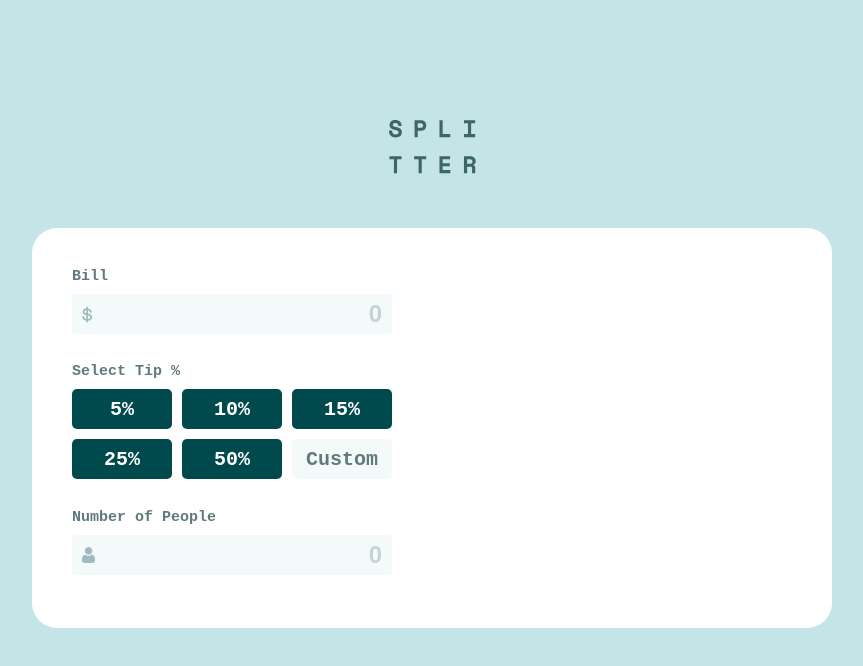
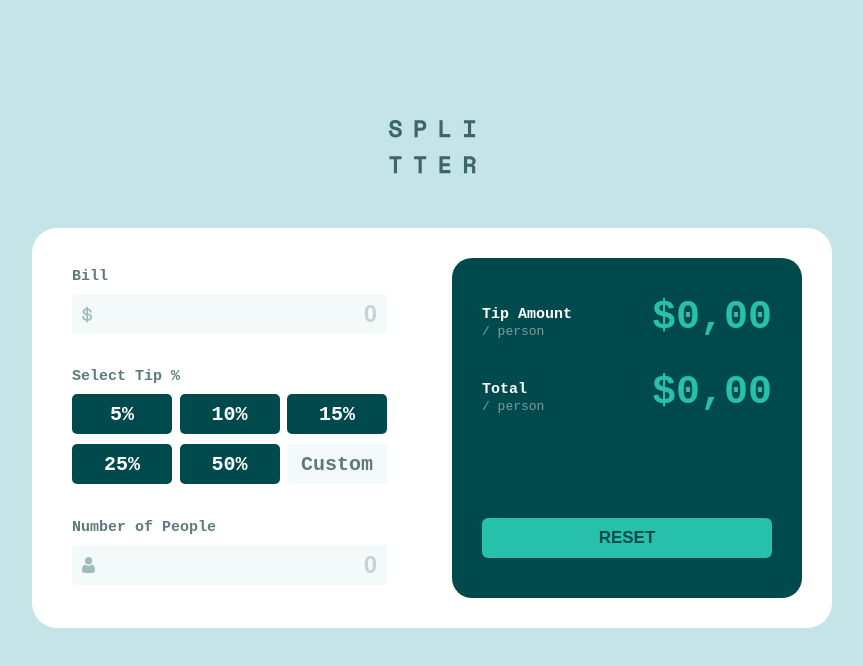
Before and after one commit to Deydii/tip-calculator-app-main, a React (Create React App) app: page / in a window 1280 px wide. Shown: the top 666 px of the page, without its empty margins (208-1071 px from the left). Built offline with nearby package versions, Linux system fonts and the light colour scheme.

Commit message:
create amount component and add style

```diff
--- /dev/null
+++ b/src/components/Splitter/Amount/index.js
@@ -0,0 +1,29 @@
+import "./style.scss";
+
+const Amount = () => {
+  return (
+    <div className="amount">
+      <div className="amount__line">
+        <div>
+          <p className="amount__title">Tip Amount</p>
+          <p className="amount__subtitle">/ person</p>
+        </div>
+        <div>
+          <p className="amount__tip">$0,00</p>
+        </div>
+      </div>
+      <div className="amount__line">
+        <div>
+          <p className="amount__title">Total</p>
+          <p className="amount__subtitle">/ person</p>
+        </div>
+        <div>
+          <p className="amount__tip">$0,00</p>
+        </div>
+      </div>
+      <button className="amount__button">Reset</button>
+    </div>
+  );
+};
+
+export default Amount;
--- /dev/null
+++ b/src/components/Splitter/Amount/style.scss
@@ -0,0 +1,44 @@
+@use '../../../styles/vars' as v;
+
+.amount {
+  padding: 40px 30px 15px;
+  &__line {
+    display: flex;
+    flex-direction: row;
+    justify-content: space-between;
+    align-items: flex-end;
+    flex-wrap: wrap;
+    margin-bottom: 35px;
+  }
+  &__title {
+    color: v.$color-white;
+    font-weight: v.$font-weight-bold;
+    font-size: v.$title-font-size;
+  }
+  &__subtitle {
+    color: v.$color-grayish-cyan;
+    font-size: 13px;
+    font-weight: v.$font-weight-normal;
+    margin-top: 3px;
+  }
+  &__tip {
+    font-size: 40px;
+    font-weight: v.$font-weight-bold;
+    color: v.$color-strong-cyan;
+  }
+  &__button {
+    margin-top: 70px;
+    width: 100%;
+    height: 40px;
+    color: v.$color-very-dark-cyan;
+    background: v.$color-strong-cyan;
+    font-size: 17px;
+    font-weight: v.$font-weight-bold;
+    border: none;
+    border-radius: 6px;
+    text-transform: uppercase;
+    &:hover {
+        background: #A0E8DF;
+    }
+  }
+}
--- a/src/components/Splitter/Bill/index.js
+++ b/src/components/Splitter/Bill/index.js
@@ -4,8 +4,8 @@ import "./style.scss";
 
 const Bill = () => {
   return (
-    <div>
-      <label className="bill">
+    <div className="bill">
+      <label className="bill__title">
         Bill
         <br />
         <input className="bill__input" type="number" value="" placeholder="0" />
--- a/src/components/Splitter/Bill/style.scss
+++ b/src/components/Splitter/Bill/style.scss
@@ -1,13 +1,16 @@
 @use '../../../styles/vars' as v;
 
 .bill {
+  margin-bottom: 35px;
+  &__title {
   color: v.$color-dark-grayish-cyan;
   font-size: v.$title-font-size;
   font-weight: v.$font-weight-bold;
   position: relative;
+  }
   &__input {
     margin-top: 10px;
-    width: 80%;
+    width: 90%;
     height: 40px;
     background: v.$color-light-grayish-cyan;
     border: none;
--- a/src/components/Splitter/People/index.js
+++ b/src/components/Splitter/People/index.js
@@ -4,8 +4,8 @@ import './style.scss';
 
 const People = () => {
   return (
-    <div>
-      <label className="people">
+    <div className="people">
+      <label className="people__title">
         Number of People
         <br />
         <input className="people__input" type="number" value="" placeholder="0" />
--- a/src/components/Splitter/People/style.scss
+++ b/src/components/Splitter/People/style.scss
@@ -1,13 +1,15 @@
 @use '../../../styles/vars' as v;
 
 .people {
-  color: v.$color-dark-grayish-cyan;
-  font-size: v.$title-font-size;
-  font-weight: v.$font-weight-bold;
-  position: relative;
+  &__title {
+    color: v.$color-dark-grayish-cyan;
+    font-size: v.$title-font-size;
+    font-weight: v.$font-weight-bold;
+    position: relative;
+  }
   &__input {
     margin-top: 10px;
-    width: 80%;
+    width: 90%;
     height: 40px;
     background: v.$color-light-grayish-cyan;
     border: none;
--- a/src/components/Splitter/Tip/style.scss
+++ b/src/components/Splitter/Tip/style.scss
@@ -1,9 +1,8 @@
 @use '../../../styles/vars' as v;
 
 .tips {
-  margin-top: 30px;
-  width: 80%;
-  margin-bottom: 30px;
+  width: 90%;
+  margin-bottom: 35px;
   &__title {
     color: v.$color-dark-grayish-cyan;
     font-size: v.$title-font-size;
@@ -18,7 +17,8 @@
   }
   &__button {
     &:hover {
-      background: v.$color-strong-cyan;
+      background: #A0E8DF;
+      color: v.$color-very-dark-cyan;
     }
   }
 }
--- a/src/components/Splitter/index.js
+++ b/src/components/Splitter/index.js
@@ -1,6 +1,7 @@
 import Bill from "./Bill";
 import Tip from "./Tip";
-import People from './People';
+import People from "./People";
+import Amount from "./Amount";
 
 import "./style.scss";
 
@@ -12,6 +13,9 @@ const Splitter = () => {
         <Tip />
         <People />
       </div>
+      <div className="splitter__amount">
+        <Amount />
+      </div>
     </main>
   );
 };
--- a/src/components/Splitter/style.scss
+++ b/src/components/Splitter/style.scss
@@ -11,4 +11,10 @@
     margin: 40px 0 0 40px;
     width: 50%;
   }
+  &__amount {
+    width: 50%;
+    background: v.$color-very-dark-cyan;
+    margin: 30px;
+    border-radius: 20px;
+  }
 }
```
